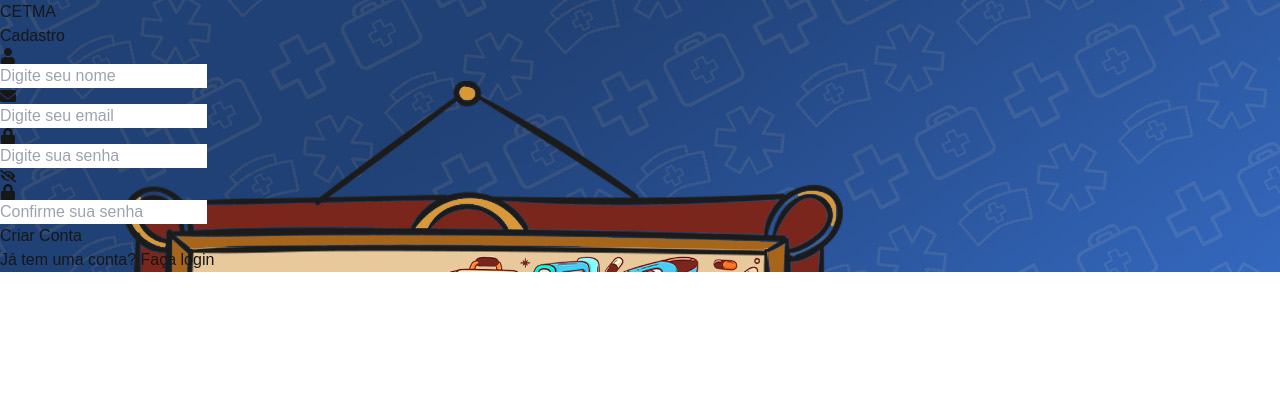
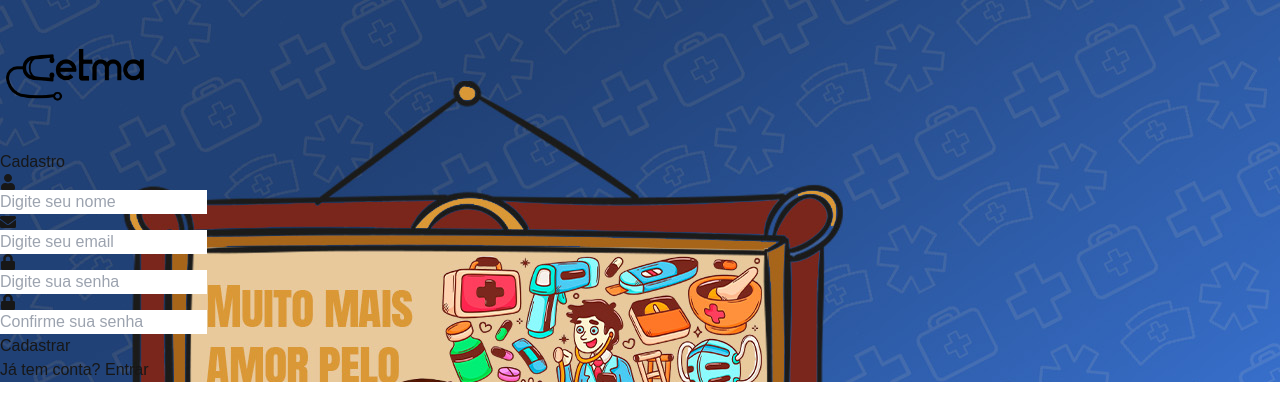
Before and after one commit to IsaiasZaza/cetmafront, a Next.js app: page / in a window 1280 px wide. Both pictures are taken after a click on the element "Cadastre-se". Shown: the top 420 px of the page. Built offline with nearby package versions, Linux system fonts and the light colour scheme.

Commit message:
feat, logo

```diff
--- a/src/components/LoginForm.jsx
+++ b/src/components/LoginForm.jsx
@@ -1,12 +1,16 @@
 "use client";
 import React, { useState } from "react";
+import Image from "next/image";
 import { FaEnvelope, FaEye, FaEyeSlash, FaUser, FaLock } from "react-icons/fa";
 
 const LoginForm = () => {
   const [showPassword, setShowPassword] = useState(false);
   const [showRegister, setShowRegister] = useState(false);
   const [password, setPassword] = useState("");
+  const [email, setEmail] = useState("");
   const [confirmPassword, setConfirmPassword] = useState("");
+  const [name, setName] = useState("");
+  const [message, setMessage] = useState(null);
 
   const togglePasswordVisibility = () => {
     setShowPassword((prevState) => !prevState);
@@ -14,6 +18,83 @@ const LoginForm = () => {
 
   const toggleForm = () => {
     setShowRegister((prevState) => !prevState);
+    setMessage(null); // Limpa a mensagem ao trocar de formulário
+  };
+
+  const handleLogin = async (e) => {
+    e.preventDefault();
+    setMessage(null);
+
+    try {
+      const response = await fetch("https://crud-usuario.vercel.app/api/login", {
+        method: "POST",
+        headers: {
+          "Content-Type": "application/json",
+        },
+        body: JSON.stringify({
+          email,
+          senha: password,
+        }),
+      });
+
+      if (response.ok) {
+        const data = await response.json();
+        setMessage({ type: "success", text: "Login bem-sucedido!" });
+        console.log("Login bem-sucedido:", data);
+      } else {
+        const errorData = await response.json();
+        setMessage({ type: "error", text: errorData.message });
+        console.error("Erro ao fazer login:", response.status, errorData);
+      }
+    } catch (error) {
+      setMessage({ type: "error", text: "Erro inesperado. Tente novamente." });
+      console.error("Erro inesperado:", error);
+    }
+  };
+
+  const handleRegister = async (e) => {
+    e.preventDefault();
+    setMessage(null);
+
+    if (password !== confirmPassword) {
+      setMessage({ type: "error", text: "As senhas não coincidem." });
+      return;
+    }
+
+    try {
+      const response = await fetch("https://crud-usuario.vercel.app/api/register", {
+        method: "POST",
+        headers: {
+          "Content-Type": "application/json",
+        },
+        body: JSON.stringify({
+          nome: name,
+          email,
+          senha: password,
+        }),
+      });
+
+      if (response.ok) {
+        const data = await response.json();
+        setMessage({ type: "success", text: "Cadastro realizado com sucesso!" });
+        console.log("Cadastro bem-sucedido:", data);
+        toggleForm(); // Volta para o login após o cadastro
+      } else {
+        const errorData = await response.json();
+        setMessage({ type: "error", text: errorData.message });
+        console.error("Erro ao fazer cadastro:", response.status, errorData);
+      }
+    } catch (error) {
+      setMessage({ type: "error", text: "Erro inesperado. Tente novamente." });
+      console.error("Erro inesperado:", error);
+    }
+  };
+
+  const handleForgotPassword = () => {
+    setMessage({
+      type: "info",
+      text: "Um link de recuperação foi enviado para seu email (simulação).",
+    });
   };
 
   const inputContainerStyle =
@@ -33,104 +114,15 @@ const LoginForm = () => {
 
       {/* Formulário */}
       <div className="w-2/5 h-[85vh] bg-white flex flex-col justify-center items-center px-8 shadow-lg rounded-bl-[40%] rounded-tl-lg">
-        <h1 className="text-3xl font-bold text-gray-800 mb-6">CETMA</h1>
+        <div>
+          <Image width={150} height={150} src="/logo.png" />
+        </div>
 
-        {showRegister ? (
-          <form className="w-full flex flex-col items-center text-gray-700 space-y-6">
-            <h1 className="text-2xl font-semibold text-blue-500">Cadastro</h1>
-
-            {/* Campo de nome */}
-            <div className={inputContainerStyle}>
-              <FaUser className="text-gray-400 ml-3" />
-              <input
-                type="text"
-                id="name"
-                name="name"
-                placeholder="Digite seu nome"
-                required
-                className={inputStyle}
-              />
-            </div>
-
-            {/* Campo de email */}
-            <div className={inputContainerStyle}>
-              <FaEnvelope className="text-gray-400 ml-3" />
-              <input
-                type="email"
-                id="email"
-                name="email"
-                placeholder="Digite seu email"
-                required
-                className={inputStyle}
-              />
-            </div>
-
-            {/* Campo de senha */}
-            <div className={inputContainerStyle}>
-              <FaLock className="text-gray-400 ml-3" />
-              <input
-                type={showPassword ? "text" : "password"}
-                id="password"
-                name="password"
-                value={password}
-                onChange={(e) => setPassword(e.target.value)}
-                placeholder="Digite sua senha"
-                required
-                className={inputStyle}
-              />
-              {showPassword ? (
-                <FaEye
-                  className="text-gray-400 cursor-pointer mr-3"
-                  onClick={togglePasswordVisibility}
-                />
-              ) : (
-                <FaEyeSlash
-                  className="text-gray-400 cursor-pointer mr-3"
-                  onClick={togglePasswordVisibility}
-                />
-              )}
-            </div>
-
-            {/* Campo de confirmação de senha */}
-            <div className={inputContainerStyle}>
-              <FaLock className="text-gray-400 ml-3" />
-              <input
-                type={showPassword ? "text" : "password"}
-                id="confirm-password"
-                name="confirm-password"
-                value={confirmPassword}
-                onChange={(e) => setConfirmPassword(e.target.value)}
-                placeholder="Confirme sua senha"
-                required
-                className={inputStyle}
-              />
-            </div>
-            {password !== confirmPassword && confirmPassword && (
-              <p className="text-red-500 text-xs">As senhas não coincidem.</p>
-            )}
-
-            {/* Botão de cadastro */}
-            <button
-              type="submit"
-              className="w-4/5 h-12 bg-gradient-to-r from-cyan-400 to-blue-600 text-white rounded-md font-medium transform transition duration-200 hover:scale-105 hover:from-blue-600 hover:to-cyan-400"
-              disabled={password !== confirmPassword || !password}
-            >
-              Criar Conta
-            </button>
-
-            {/* Alternar para login */}
-            <p className="text-sm text-gray-500">
-              Já tem uma conta?{" "}
-              <span
-                className="text-blue-600 cursor-pointer hover:underline"
-                onClick={toggleForm}
-              >
-                Faça login
-              </span>
-            </p>
-          </form>
-        ) : (
-          <form className="w-full flex flex-col items-center text-gray-700 space-y-6">
+        {!showRegister ? (
+          <form
+            onSubmit={handleLogin}
+            className="w-full flex flex-col items-center text-gray-700 space-y-6"
+          >
             <h1 className="text-2xl font-semibold text-blue-500">Login</h1>
 
             {/* Campo de email */}
@@ -141,6 +133,8 @@ const LoginForm = () => {
                 id="email"
                 name="email"
                 placeholder="Digite seu email"
+                value={email}
+                onChange={(e) => setEmail(e.target.value)}
                 required
                 className={inputStyle}
               />
@@ -154,6 +148,8 @@ const LoginForm = () => {
                 id="password"
                 name="password"
                 placeholder="Digite sua senha"
+                value={password}
+                onChange={(e) => setPassword(e.target.value)}
                 required
                 className={inputStyle}
               />
@@ -178,17 +174,126 @@ const LoginForm = () => {
               Entrar
             </button>
 
-            {/* Alternar para cadastro */}
+            {/* Esqueci minha senha */}
+            <div className="text-sm text-gray-500 flex justify-between w-4/5">
+              <span>
+                Não tem conta?{" "}
+                <span
+                  className="text-blue-600 cursor-pointer hover:underline"
+                  onClick={toggleForm}
+                >
+                  Cadastre-se
+                </span>
+              </span>
+              <span
+                className="text-blue-600 cursor-pointer hover:underline"
+                onClick={handleForgotPassword}
+              >
+                Esqueci minha senha
+              </span>
+
+            </div>
+          </form>
+        ) : (
+          <form
+            onSubmit={handleRegister}
+            className="w-full flex flex-col items-center text-gray-700 space-y-6"
+          >
+            <h1 className="text-2xl font-semibold text-blue-500">Cadastro</h1>
+
+            {/* Campo de nome */}
+            <div className={inputContainerStyle}>
+              <FaUser className="text-gray-400 ml-3" />
+              <input
+                type="text"
+                id="name"
+                name="name"
+                placeholder="Digite seu nome"
+                value={name}
+                onChange={(e) => setName(e.target.value)}
+                required
+                className={inputStyle}
+              />
+            </div>
+
+            {/* Campo de email */}
+            <div className={inputContainerStyle}>
+              <FaEnvelope className="text-gray-400 ml-3" />
+              <input
+                type="email"
+                id="email"
+                name="email"
+                placeholder="Digite seu email"
+                value={email}
+                onChange={(e) => setEmail(e.target.value)}
+                required
+                className={inputStyle}
+              />
+            </div>
+
+            {/* Campo de senha */}
+            <div className={inputContainerStyle}>
+              <FaLock className="text-gray-400 ml-3" />
+              <input
+                type={showPassword ? "text" : "password"}
+                id="password"
+                name="password"
+                placeholder="Digite sua senha"
+                value={password}
+                onChange={(e) => setPassword(e.target.value)}
+                required
+                className={inputStyle}
+              />
+            </div>
+
+            {/* Campo de confirmar senha */}
+            <div className={inputContainerStyle}>
+              <FaLock className="text-gray-400 ml-3" />
+              <input
+                type={showPassword ? "text" : "password"}
+                id="confirmPassword"
+                name="confirmPassword"
+                placeholder="Confirme sua senha"
+                value={confirmPassword}
+                onChange={(e) => setConfirmPassword(e.target.value)}
+                required
+                className={inputStyle}
+              />
+            </div>
+
+            {/* Botão de cadastro */}
+            <button
+              type="submit"
+              className="w-4/5 h-12 bg-gradient-to-r from-green-400 to-teal-600 text-white rounded-md font-medium transform transition duration-200 hover:scale-105 hover:from-teal-600 hover:to-green-400"
+            >
+              Cadastrar
+            </button>
+
+            {/* Alternar para login */}
             <p className="text-sm text-gray-500">
-              Não tem conta?{" "}
+              Já tem conta?{" "}
               <span
                 className="text-blue-600 cursor-pointer hover:underline"
                 onClick={toggleForm}
               >
-                Cadastre-se
+                Entrar
               </span>
             </p>
           </form>
+        )}
+
+        {/* Mensagens de erro/sucesso */}
+        {message && (
+          <div
+            className={`mt-4 px-4 py-2 w-4/5 rounded-md ${message.type === "error"
+              ? "bg-red-100 text-red-500 border border-red-500"
+              : message.type === "success"
+                ? "bg-green-100 text-green-500 border border-green-500"
+                : "bg-blue-100 text-blue-500 border border-blue-500"
+              }`}
+          >
+            {message.text}
+          </div>
         )}
       </div>
     </div>
```
Also changed, not shown: public/logo.png (added).
